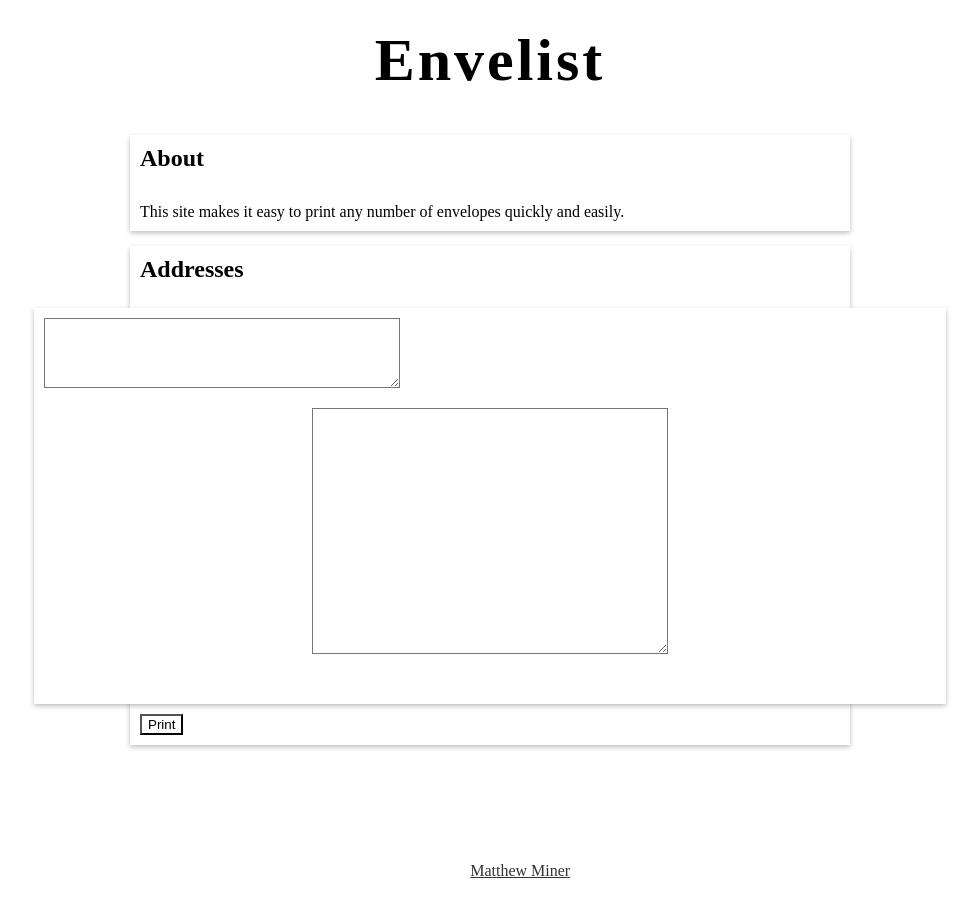
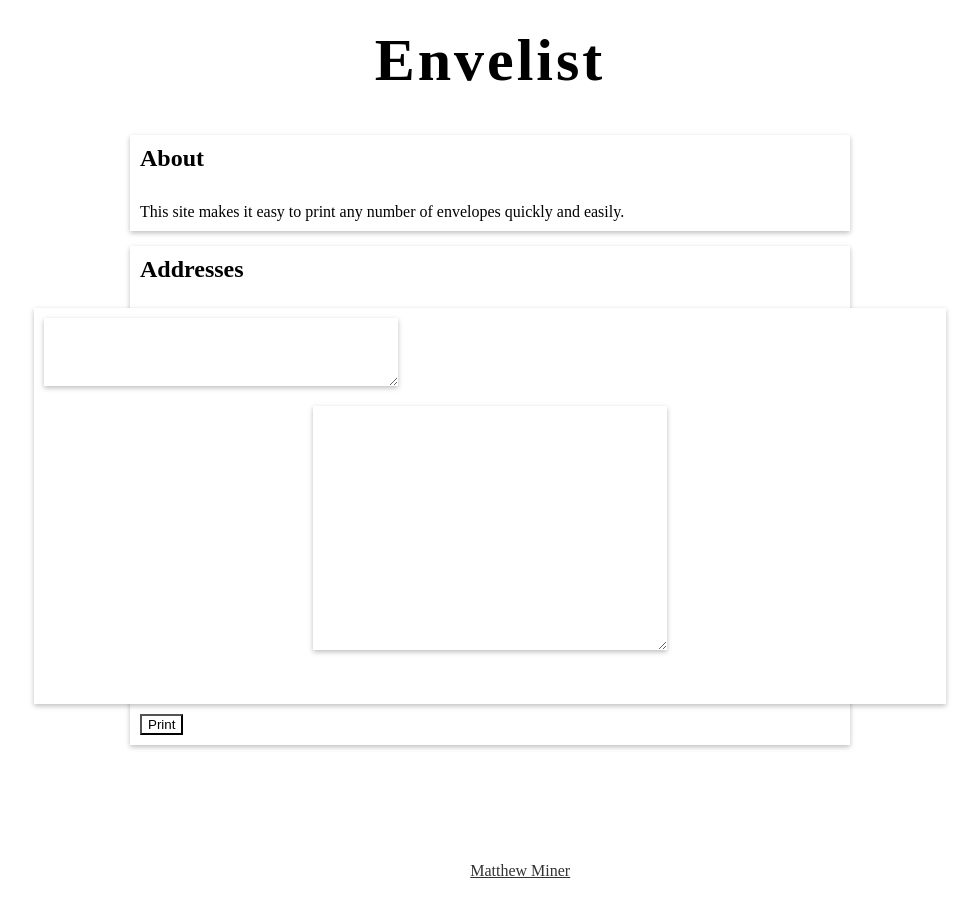
Before and after one commit to mminer237/envelist, a Jekyll site: the page built from index.html, in a window 1280 px wide. Shown: the whole page, without its empty margins (150-1129 px from the left). Built offline with Jekyll 4.4.1, drawn with Linux system fonts in a browser that asks for light colours.

Commit message:
Make text boxes look better

```diff
--- a/css/style.scss
+++ b/css/style.scss
@@ -144,6 +144,8 @@ a:hover {
 }
 textarea {
 	background-color: var(--item-background-color);
+	border: none;
+	box-shadow: 0 2px 5px 0 rgba(0,0,0,0.26);
 	display: block;
 	margin: 10px;
 	width: 350px;
```
